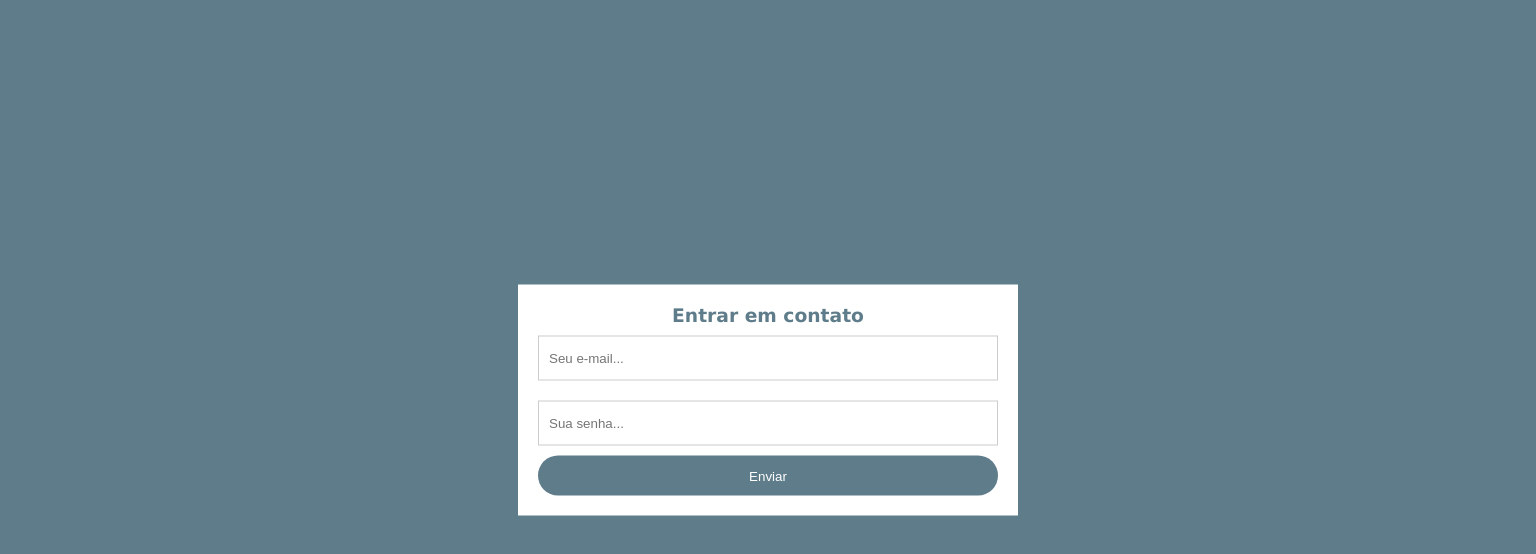
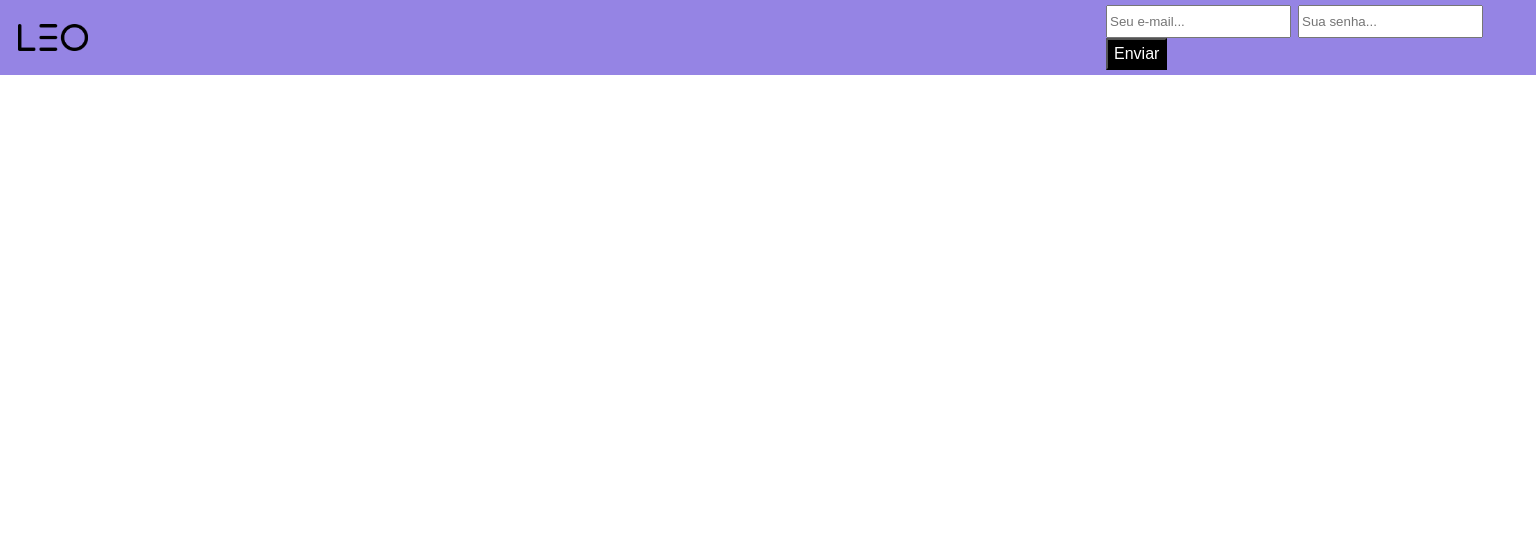
Before and after one commit to TavaresLeo/admin-frontend, a plain HTML site: page index.html in a window 1536 px wide. Drawn offline with Linux system fonts and the light colour scheme.

Commit message:
criando novo layout para desktop, arrumando o layout de mobile, desativando o layout para celulares

```diff
--- a/css/style.css
+++ /dev/null
@@ -1,39 +0,0 @@
-*{margin:0;padding:0;box-sizing: border-box;}
-body{
-    background-color:#5F7C8A;
-}
-
-form{
-    background-color: white;
-    max-width: 500px;
-    width: 70%;
-    padding: 20px;
-    position: absolute;
-    left: 50%;
-    top: 50%;
-    transform: translate(-50%,-50%);
-}
-form h3{
-    text-align: center;
-    color:#5F7C8A;
-    font-family: 'Lucida Sans', 'Lucida Sans Regular', 'Lucida Grande', 'Lucida Sans Unicode', Geneva, Verdana, sans-serif;
-}
-
-
-form input[type=text]
-form input[type=password]{
-    width: 100%;
-    height: 45px;
-    border: 1px solid #ccc;
-    padding-left: 10px;
-    margin: 10px 0;
-}
-form input[type=submit]{
-    width: 100%;
-    height: 30px;
-    cursor: pointer;
-    background: #5F7C8A;
-    color: white;
-    border: 0;
-
-}
--- a/index.html
+++ b/index.html
@@ -1,12 +1,33 @@
 <html>
+
     <head>
         <title>Form Contato</title>
+        <meta name="viewport" content="width=device-width, initial-scale=1">
     </head>
 
     <style>
+        /* VERSÃO PARA CELULAR */
+        @media only screen and (max-width: 359px) {
+            .login{
+                display: none;
+            }
+        }
+
+        /* VERSÃO PARA SMARTPHONE */
+        @media only screen and (min-width: 360px) and (max-width: 1335px) {
+
+            .logo-web {
+                display: none;
+            }
+
+            .deprecated {
+                display: none;
+            }
+
             *{margin:0;padding:0;box-sizing: border-box;}
+
             body{
-            background-color: #5F7C8A;
+                background-color: #333d44;
             }
 
             form{
@@ -19,6 +40,7 @@
                 top: 50%;
                 transform: translate(-50%,-50%);
             }
+
             form h3{
                 text-align: center;
                 color:  #5F7C8A;
@@ -34,6 +56,8 @@
                 margin: 10px 0;
             }
 
+            /* Pra estudar quando tiver dibob: https://www.freecodecamp.org/news/css-transition-examples/ */
+
             form input[type=submit]{
                 width: 100%;
                 height: 40px;
@@ -45,6 +69,7 @@
                 transition: 1s;
             }
 
+
             form input[type=submit]:hover{
                 background-color: #4a5f6a;
             }
@@ -54,15 +79,101 @@
             form input[type=password]:focus{
                 outline: 0;
             }
+        }
+
+        /* VERSÃO PARA COMPUTADORES */
+        @media only screen and (min-width: 1336px) {
+            body {
+                margin: 0;
+            }
+
+            .deprecated {
+                display: none;
+            }
+
+            .login {
+                background: #3c1cce8a;
+                width: 100%;
+                margin-left: auto;
+                margin-right: auto;
+                display: table;
+                padding-top: 5px;
+                padding-bottom: 5px;
+            }
+
+            form {
+                width: 430px;
+                margin-left: auto;
+                vertical-align: middle;
+                display: table-cell;
+            }
+
+            .enter-title {
+                color: #ffffff;
+                padding-top: 10px;
+                padding-bottom: 5px;
+                margin: 0;
+                font-size: 16px;
+                font-weight: 300;
+                display: none;
+            }
+
+            input#email, input#password {
+                outline: 0;
+                height: 33px;
+                margin-right: 3px;
+            }
+
+            .btn {
+                background: #000;
+                color: #fff;
+                height: 31.5px;
+                line-height: 25px;
+                font-size: 16px;
+                font-weight: 500;
+                cursor: pointer;
+            }
+
+            .logo-web img {
+                width: 90px;
+            }
+
+            .logo-web img {
+                width: 70px;
+                cursor: pointer;
+            }
+
+            .logo-web {
+                display: table-cell;
+                vertical-align: middle;
+                width: 105px;
+                text-align: center;
+            }
+
+            .form-box {
+                display: table;
+                margin-left: auto;
+            }
+        }
     </style>
 
     <body>
+        <h1 class="deprecated">TROCA ESSE TELEFONE MEU FILHO!</h1>
+
+        <nav class="login">
+            <div class="logo-web">
+                <img src="assets/img/logo.png" alt="www.leotavares.com.br">
+            </div>
+            <div class="form-box">
                 <form>
-            <h3>Entrar em contato</h3>
+                    <h3 class="enter-title">Entrar em contato</h3>
                     <input id="email" type="text" name="email" placeholder="Seu e-mail..." />
                     <input id="password" type="password" name="senha" placeholder="Sua senha..." />
-            <input type="submit" name="acao" value="Enviar" />
+                    <input class="btn" type="submit" name="acao" value="Enviar" />
                 </form>
+            </div>
+        </nav>
+
         <script>
             var email = document.getElementById('email');
             var password = document.getElementById('password');
```
Also changed, not shown: assets/css/style.css (added), assets/img/logo.png (added). Lines whose indentation alone changed are shown as unchanged.
